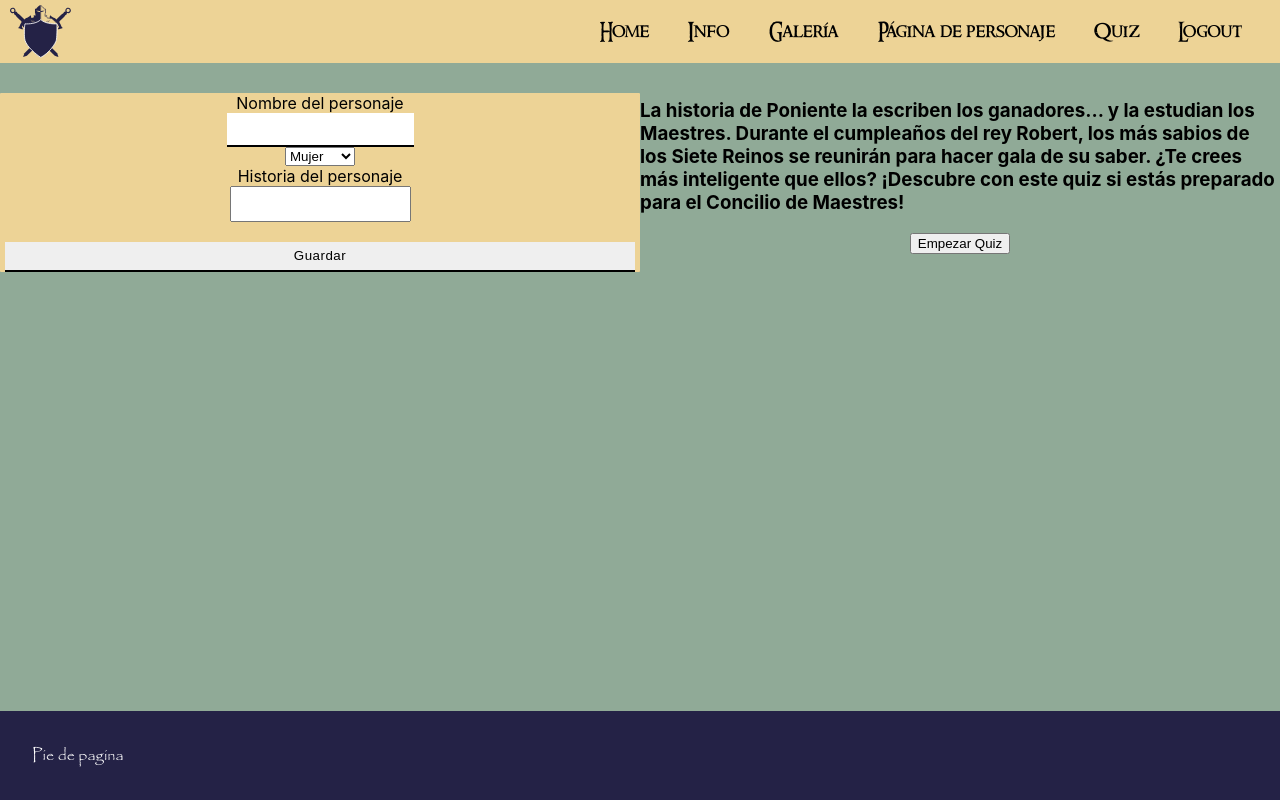
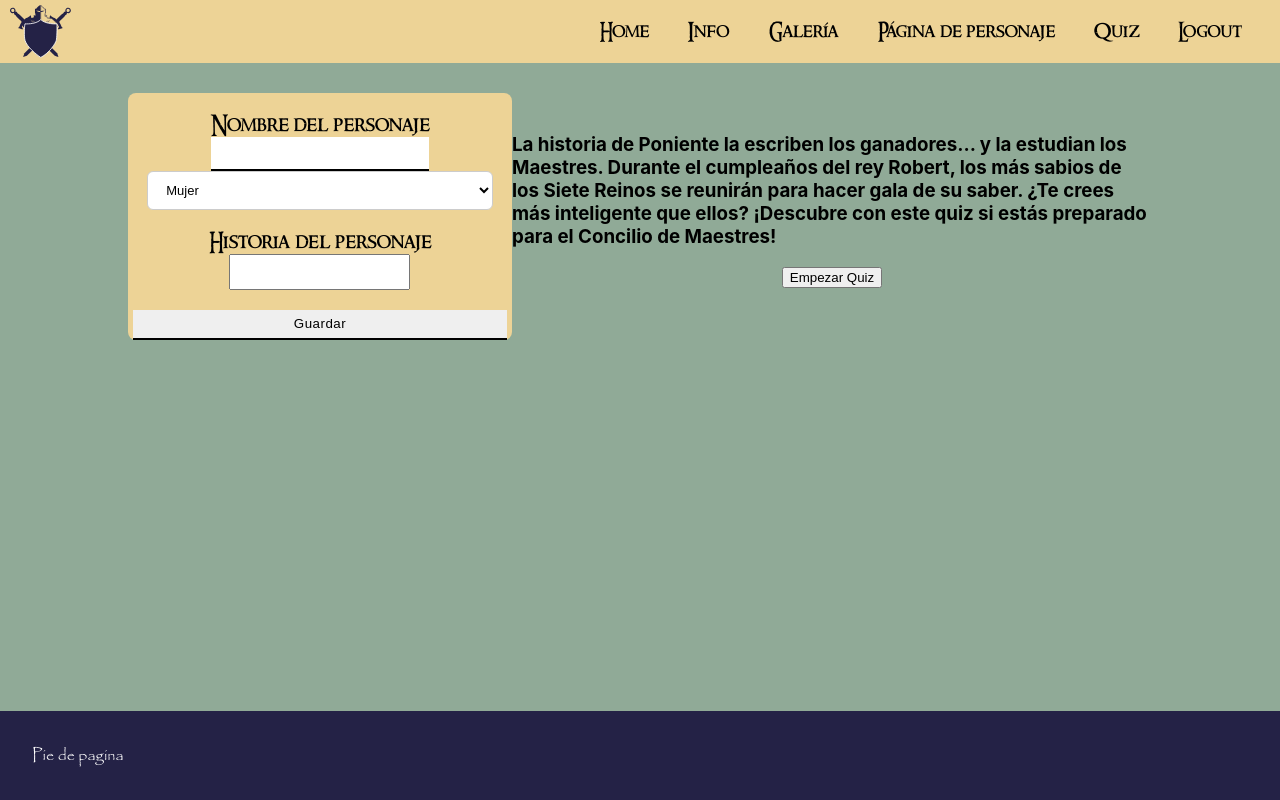
Before and after one commit to Sariiituus/tormenta-de-espadas, a React (Create React App) app: page /character-profile in a window 1280 px wide. Built offline with nearby package versions, Linux system fonts and the light colour scheme; a web font is replaced by a local one.

Commit message:
estilos profile

```diff
--- a/src/components/CharacterProfile/CharacterProfile.jsx
+++ b/src/components/CharacterProfile/CharacterProfile.jsx
@@ -25,7 +25,7 @@ let navigate = useNavigate();
         onSubmit={handleSubmit(onSubmit)}
       >
         <div className="character-profile_name">
-          <label>Nombre del personaje</label>
+          <label className="name-title">Nombre del personaje</label>
           <input
             type="text"
             name=""
@@ -53,14 +53,14 @@ let navigate = useNavigate();
           })}
         >
 
-          <option value="female">Mujer</option>
+          <option value="female" selected='selected'>Mujer</option>
           <option value="male">Hombre</option>
           <option value="other">Otro</option>
         </select>
 
 
         <div className="character-profile_story">
-          <label>Historia del personaje</label>
+          <label className='character-profile-title' >Historia del personaje</label>
           <textarea
             type="text"
             {...register("story", {
--- a/src/components/CharacterProfile/CharacterProfile.scss
+++ b/src/components/CharacterProfile/CharacterProfile.scss
@@ -9,13 +9,19 @@
 .character-profile_info {
 
     margin-top: 30px;
-    border-radius: 1px;
+    border-radius: 8px;
     background-color: #EDD396;
     display: flex;
     flex-direction: column;
     align-items: center;
     justify-content: center;
-    width: 50%;
+    width: 30%;
+}
+
+.name-title {
+    margin-top: 20px;
+    font-family: ring-bearer;
+    font-size: 1.3em;
 }
 
 .character-profile_name {
@@ -32,6 +38,22 @@
     justify-content: center;
 }
 
+.character-profile-title {
+    margin-top: 20px;
+    font-family: ring-bearer;
+    font-size: 1.3em;
+}
+
+.character-profile_gender {
+    font-size: 13px;
+  padding: 10px 8px 10px 14px;
+  background: #fff;
+  border: 1px solid #ccc;
+  border-radius: 6px;
+  position: relative;
+  width: 90%;
+}
+
 .character-profile_story-box {
     resize: none;
     max-width: 20vw;
```
